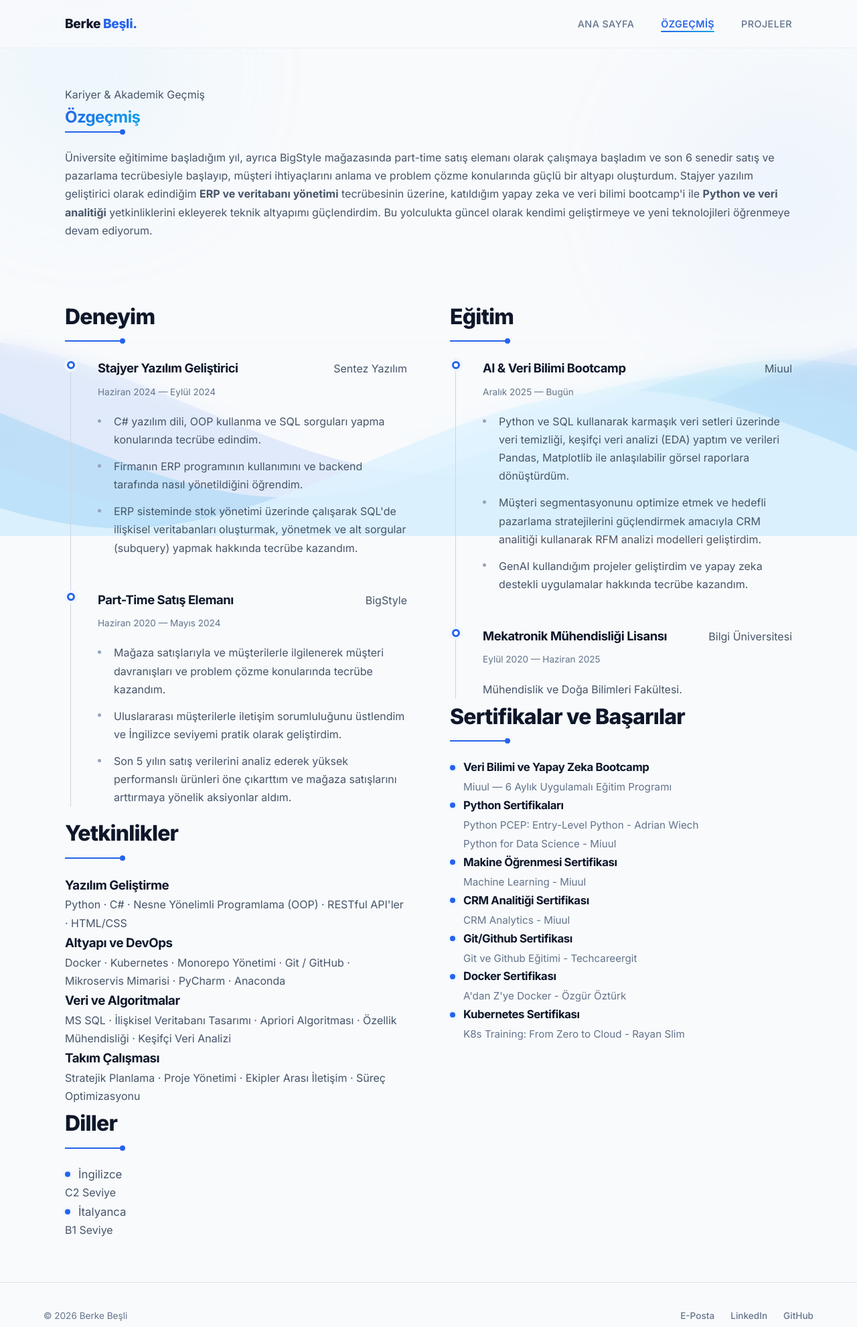
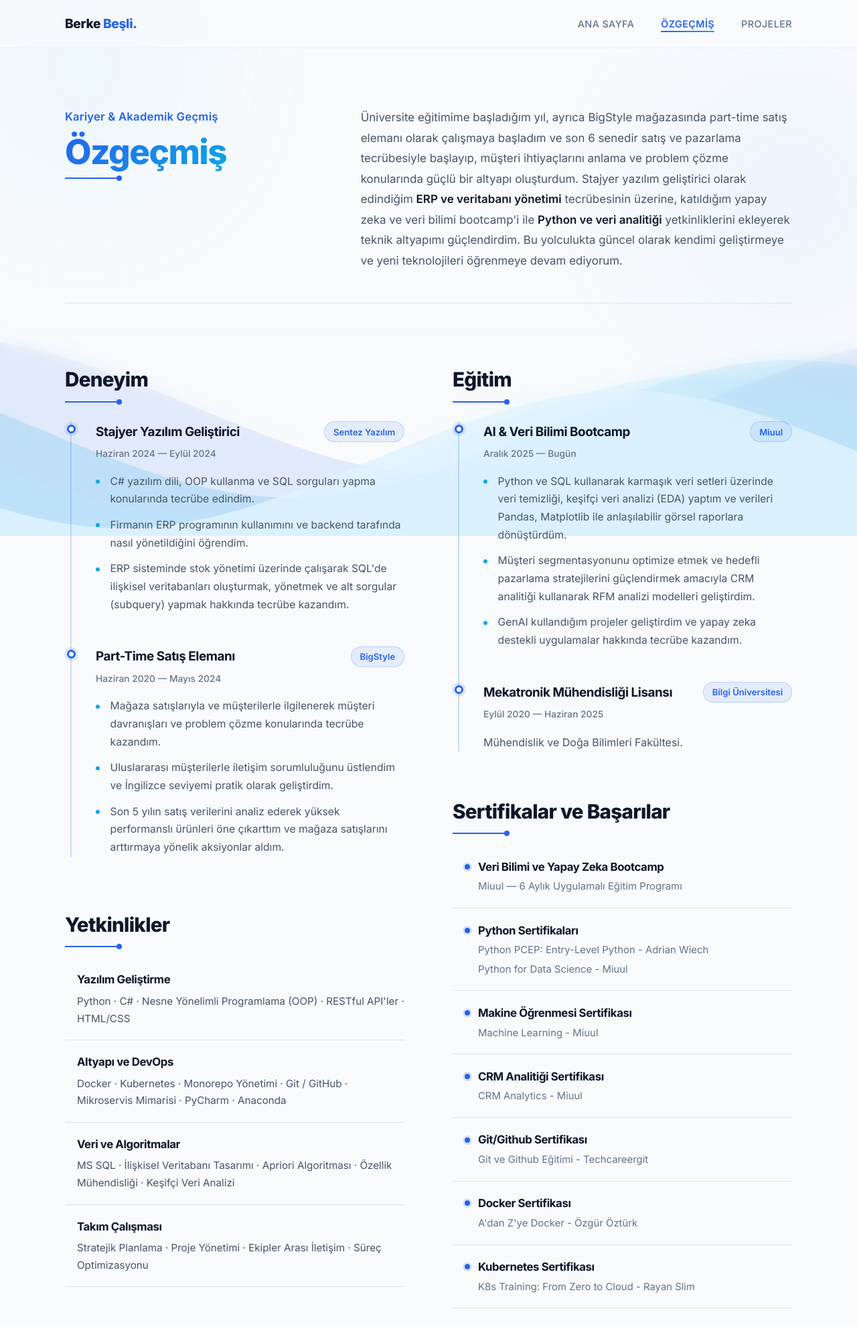
Before and after one commit to BerkeBesli/berkebesli.github.io, a plain HTML site: page resume.html in a window 1280 px wide. Shown: the top 1981 px of the page at 67% size. Drawn offline with Linux system fonts and the light colour scheme.

Commit message:
Refactor styles and update theme description
Updated theme description and adjusted various styles for better consistency and responsiveness. Modified padding, margins, and hover effects for improved layout and user experience.

```diff
--- a/css/style.css
+++ b/css/style.css
@@ -1,5 +1,5 @@
 /* ==========================================================================
-   BERKE BEŞLİ - Portfolyo Web Sitesi (Faz 1: Açık & Dinamik Mavi-Beyaz Tema)
+   BERKE BEŞLİ - Portfolyo Web Sitesi (Faz 1 & Faz 2: Açık Editoryal Tema)
    ========================================================================== */
 
 :root {
@@ -10,7 +10,8 @@
     --accent-primary: #2563eb;    /* Canlı Elektrik Mavisi */
     --accent-secondary: #0ea5e9;  /* Gökyüzü Mavisi */
     --accent-text: #1d4ed8;       /* Vurgulu Metin Mavisi */
-    --border-soft: rgba(191, 219, 254, 0.7);
+    --border-soft: rgba(191, 219, 254, 0.75);
+    --divider-line: rgba(203, 213, 225, 0.55);
 
     /* Dalga Renk Katmanları */
     --wave-layer-1: rgba(37, 99, 235, 0.10);
@@ -151,19 +152,20 @@ main > section:last-child {
     margin-bottom: 2rem;
 }
 
-/* Diğer sayfalardaki (Özgeçmiş/Projeler) kartların genel görünümü */
-.hero-card, .about-card, .expertise-section, .contact-section,
-.resume-summary-card, .resume-main-card, .skill-box, .project-inner-card {
+/* Projeler sayfasındaki mevcut kartların uyumu */
+.project-inner-card {
     background: rgba(255, 255, 255, 0.85);
     backdrop-filter: blur(10px);
     border-radius: 16px;
-    padding: 2.5rem;
+    padding: 2rem;
     box-shadow: 0 4px 6px -1px rgba(0, 0, 0, 0.02), 0 10px 30px -5px rgba(15, 23, 42, 0.04);
     border: 1px solid rgba(226, 232, 240, 0.8);
     transition: transform 0.3s ease, box-shadow 0.3s ease, border-color 0.3s ease;
+    display: flex;
+    flex-direction: column;
 }
 
-.expertise-card:hover, .skill-box:hover, .project-inner-card:hover {
+.project-inner-card:hover {
     transform: translateY(-4px);
     box-shadow: 0 12px 35px -10px rgba(37, 99, 235, 0.12);
     border-color: #93c5fd;
@@ -174,16 +176,6 @@ main > section:last-child {
     font-size: 2.5rem;
     margin-bottom: 2.5rem;
     font-weight: 800;
-}
-
-.section-header {
-    font-size: 1.5rem;
-    margin-bottom: 2rem;
-    color: var(--text-dark);
-}
-
-.resume-summary-card h2 {
-    margin-bottom: 1rem;
 }
 
 /* --- 4. BUTONLAR VE MİKRO ETKİLEŞİMLER --- */
@@ -237,7 +229,7 @@ main > section:last-child {
     box-shadow: 0 8px 20px rgba(37, 99, 235, 0.1);
 }
 
-/* --- 5. ANA SAYFA YENİ KUTUSUZ (OPEN) DÜZENİ --- */
+/* --- 5. ANA SAYFA KUTUSUZ (OPEN) DÜZENİ --- */
 .hero-container {
     display: grid;
     grid-template-columns: 1.25fr 0.95fr;
@@ -246,12 +238,13 @@ main > section:last-child {
     padding: 2rem 0 1rem;
 }
 
-.hero-greeting {
+.hero-greeting, .section-kicker {
     display: inline-block;
-    font-size: 1.15rem;
+    font-size: 1.05rem;
     font-weight: 600;
-    color: var(--text-dark);
-    margin-bottom: 0.85rem;
+    color: var(--accent-primary);
+    margin-bottom: 0.6rem;
+    letter-spacing: 0.01em;
 }
 
 .hero-text-open h1 {
@@ -263,7 +256,14 @@ main > section:last-child {
     color: var(--text-dark);
 }
 
-/* örnek1.png stili renkli kelime vurgusu */
+.editorial-title {
+    font-size: clamp(2.4rem, 4vw, 3.4rem);
+    font-weight: 800;
+    line-height: 1.1;
+    letter-spacing: -0.03em;
+    margin-bottom: 0.65rem;
+}
+
 .text-gradient {
     background: linear-gradient(135deg, var(--accent-primary) 0%, var(--accent-secondary) 100%);
     -webkit-background-clip: text;
@@ -278,7 +278,7 @@ main > section:last-child {
     line-height: 1.75;
 }
 
-/* örnek1.png stili İnce Çizgili Çift Halkalı Yuvarlak Profil */
+/* İnce Çizgili Çift Halkalı Yuvarlak Profil */
 .hero-image-open {
     display: flex;
     justify-content: center;
@@ -319,7 +319,7 @@ main > section:last-child {
     transform: scale(1.06);
 }
 
-/* --- örnek3.png Stili Dikey Kapsül (Pill) Teknoloji Şeridi --- */
+/* Dikey Kapsül (Pill) Teknoloji Şeridi */
 .tech-pills-section {
     padding: 1rem 0;
 }
@@ -386,20 +386,20 @@ main > section:last-child {
     color: var(--text-muted);
 }
 
-/* --- örnek3.png Stili Başlık Çizgisi (──•) ve Editoryal Hakkımda Bölümü --- */
+/* Başlık Çizgisi (──•) ve Editoryal Bölümler */
 .editorial-heading {
-    font-size: 2rem;
+    font-size: 1.85rem;
     font-weight: 800;
     color: var(--text-dark);
-    margin-bottom: 0.5rem;
+    margin-bottom: 0.45rem;
 }
 
 .heading-line-dot {
-    width: 90px;
+    width: 85px;
     height: 2px;
     background-color: var(--accent-primary);
     position: relative;
-    margin-bottom: 1.5rem;
+    margin-bottom: 1.75rem;
 }
 
 .heading-line-dot::after {
@@ -414,14 +414,18 @@ main > section:last-child {
     background-color: var(--accent-primary);
 }
 
-.about-open-section {
+.about-open-section,
+.resume-intro-open {
     display: grid;
     grid-template-columns: 0.85fr 1.45fr;
     gap: 4rem;
     align-items: start;
-    padding: 2.5rem 0;
-    border-top: 1px solid rgba(203, 213, 225, 0.5);
-    border-bottom: 1px solid rgba(203, 213, 225, 0.5);
+    padding: 2rem 0 3rem;
+    border-bottom: 1px solid var(--divider-line);
+}
+
+.about-open-section {
+    border-top: 1px solid var(--divider-line);
 }
 
 .about-tagline {
@@ -431,21 +435,24 @@ main > section:last-child {
     line-height: 1.55;
 }
 
-.about-text-column p {
+.about-text-column p,
+.resume-intro-text p {
     margin-bottom: 1.25rem;
-    font-size: 1.05rem;
+    font-size: 1.06rem;
+    line-height: 1.8;
 }
 
-.about-text-column p:last-child {
+.about-text-column p:last-child,
+.resume-intro-text p:last-child {
     margin-bottom: 0;
 }
 
-.about-text-column strong {
+.about-text-column strong,
+.resume-intro-text strong {
     color: var(--text-dark);
     font-weight: 600;
 }
 
-/* --- Kutusuz İletişim Bölümü --- */
 .contact-open-section {
     padding: 1rem 0;
 }
@@ -458,61 +465,95 @@ main > section:last-child {
     font-size: 1.08rem;
 }
 
-/* --- 6. ÖZGEÇMİŞ SAYFASI (TIMELINE, DİLLER, SERTİFİKALAR) --- */
+/* --- 6. ÖZGEÇMİŞ SAYFASI (KUTUSUZ EDİTORYAL YAPI & TIMELINE) --- */
+.resume-open-section {
+    margin-top: 3.5rem;
+}
+
 .resume-layout {
     display: grid;
     grid-template-columns: 1fr 1fr;
+    gap: 4.5rem;
+    align-items: start;
+}
+
+.resume-column {
+    display: flex;
+    flex-direction: column;
     gap: 4rem;
 }
 
+.resume-block {
+    width: 100%;
+}
+
+/* Timeline (Deneyim ve Eğitim) */
 .timeline {
     position: relative;
-    border-left: 1px solid #cbd5e1;
+    border-left: 2px solid rgba(37, 99, 235, 0.2);
     margin-left: 0.5rem;
-    padding-left: 2.5rem;
+    padding-left: 2.25rem;
 }
 
 .timeline-item {
     position: relative;
     margin-bottom: 3rem;
+    transition: transform 0.3s ease;
 }
 
-.timeline-item:last-child { margin-bottom: 0; }
+.timeline-item:last-child {
+    margin-bottom: 0;
+}
 
 .timeline-dot {
     position: absolute;
-    left: -2.9rem;
-    top: 0.3rem;
-    width: 12px;
-    height: 12px;
-    background-color: #fff;
+    left: -2.68rem;
+    top: 0.35rem;
+    width: 13px;
+    height: 13px;
+    background-color: var(--bg-base);
     border: 3px solid var(--accent-primary);
     border-radius: 50%;
-    box-shadow: 0 0 0 4px #eff6ff;
+    box-shadow: 0 0 0 4px rgba(37, 99, 235, 0.12);
+    transition: all 0.3s ease;
+}
+
+.timeline-item:hover .timeline-dot {
+    background-color: var(--accent-primary);
+    transform: scale(1.2);
+    box-shadow: 0 0 0 6px rgba(37, 99, 235, 0.2);
 }
 
 .timeline-item-header {
     display: flex;
     justify-content: space-between;
-    align-items: baseline;
-    margin-bottom: 0.5rem;
+    align-items: center;
+    flex-wrap: wrap;
+    gap: 0.5rem;
+    margin-bottom: 0.35rem;
 }
 
 .timeline-item-header h3 {
-    font-size: 1.15rem;
+    font-size: 1.18rem;
+    font-weight: 700;
 }
 
-.institution-text {
+.institution-badge {
+    background: rgba(37, 99, 235, 0.09);
     color: var(--accent-primary);
-    font-weight: 500;
-    font-size: 0.9rem;
+    border: 1px solid rgba(37, 99, 235, 0.2);
+    font-weight: 600;
+    font-size: 0.82rem;
+    padding: 0.2rem 0.8rem;
+    border-radius: 999px;
 }
 
 .timeline-date {
     display: block;
     color: var(--text-muted);
-    font-size: 0.85rem;
-    margin-bottom: 1.2rem;
+    font-size: 0.86rem;
+    font-weight: 500;
+    margin-bottom: 1rem;
 }
 
 .task-list {
@@ -521,32 +562,67 @@ main > section:last-child {
 
 .task-list li {
     position: relative;
-    padding-left: 1.5rem;
-    margin-bottom: 0.8rem;
+    padding-left: 1.35rem;
+    margin-bottom: 0.75rem;
     color: var(--text-body);
+    font-size: 0.98rem;
 }
 
 .task-list li::before {
     content: '';
     position: absolute;
     left: 0;
-    top: 0.6rem;
-    width: 5px;
-    height: 5px;
-    background-color: #94a3b8;
+    top: 0.65rem;
+    width: 6px;
+    height: 6px;
+    background-color: var(--accent-secondary);
     border-radius: 50%;
 }
 
-.skills-header {
-    margin-top: 3rem;
+/* Kutusuz Yetkinlikler ve Sertifika Satırları */
+.open-list-group {
+    display: flex;
+    flex-direction: column;
+}
+
+.open-list-item,
+.open-cert-item {
+    padding: 1.15rem 0 1.15rem 1rem;
+    border-bottom: 1px solid var(--divider-line);
+    border-left: 2px solid transparent;
+    transition: all 0.3s cubic-bezier(0.16, 1, 0.3, 1);
+}
+
+.open-list-item:first-child,
+.open-cert-item:first-child {
+    padding-top: 0.4rem;
+}
+
+.open-list-item:hover,
+.open-cert-item:hover {
+    transform: translateX(6px);
+    border-left-color: var(--accent-primary);
+    background: linear-gradient(90deg, rgba(37, 99, 235, 0.04) 0%, rgba(255, 255, 255, 0) 100%);
+}
+
+.open-list-item h3 {
+    font-size: 1.05rem;
+    margin-bottom: 0.3rem;
+    color: var(--text-dark);
+}
+
+.open-list-item p {
+    font-size: 0.95rem;
+    color: var(--text-body);
 }
 
 .dot-header {
     display: flex;
     align-items: center;
     gap: 12px;
-    margin-bottom: 0;
     font-size: 1.05rem;
+    font-weight: 700;
+    color: var(--text-dark);
 }
 
 .dot-header::before {
@@ -556,51 +632,46 @@ main > section:last-child {
     height: 8px;
     background-color: var(--accent-primary);
     border-radius: 50%;
-    box-shadow: 0 0 0 3px #eff6ff;
+    box-shadow: 0 0 0 3px rgba(37, 99, 235, 0.15);
     flex-shrink: 0;
-}
-
-.skill-box {
-    padding: 1.25rem 1.5rem;
-}
-
-.skill-box h3 {
-    font-size: 1rem;
-}
-
-.lang-level {
-    color: var(--text-muted);
-    font-weight: 400;
-    font-size: 0.9rem;
 }
 
 .cert-details {
     display: block;
     padding-left: 20px;
     color: var(--text-muted);
-    font-size: 0.95rem;
-    margin-top: 0.15rem;
+    font-size: 0.93rem;
+    margin-top: 0.2rem;
 }
 
-.languages-column,
-.certificates-column {
-    display: grid;
-    grid-template-columns: 1fr;
-    gap: 1.5rem;
+/* Kutusuz Diller Bölümü */
+.open-lang-group {
+    display: flex;
+    flex-direction: column;
+    gap: 0.85rem;
 }
 
-.expertise-column {
-    display: grid;
-    grid-template-columns: 1fr;
-    gap: 0.5rem;
+.open-lang-item {
+    display: flex;
+    align-items: center;
+    justify-content: space-between;
+    padding: 0.9rem 1rem;
+    border-bottom: 1px solid var(--divider-line);
+    transition: all 0.3s ease;
 }
 
-.expertise-card {
-    background-color: #ffffff;
-    border: 1px solid #e2e8f0;
-    border-radius: 12px;
-    padding: 1.5rem;
-    transition: transform 0.3s ease, border-color 0.3s ease, box-shadow 0.3s ease;
+.open-lang-item:hover {
+    transform: translateX(6px);
+    border-bottom-color: var(--accent-primary);
+}
+
+.lang-badge {
+    font-size: 0.85rem;
+    font-weight: 600;
+    color: var(--accent-primary);
+    background: rgba(37, 99, 235, 0.08);
+    padding: 0.25rem 0.85rem;
+    border-radius: 999px;
 }
 
 /* --- 7. PROJELER SAYFASI GRID --- */
@@ -608,12 +679,6 @@ main > section:last-child {
     display: grid;
     grid-template-columns: repeat(3, 1fr);
     gap: 2rem;
-}
-
-.project-inner-card {
-    padding: 2rem;
-    display: flex;
-    flex-direction: column;
 }
 
 .project-inner-card h3 {
@@ -656,7 +721,6 @@ main > section:last-child {
     overflow: hidden;
 }
 
-/* Sayfanın üst kısmındaki boşluk hissini kıran yumuşak mavi ışık hüzmeleri */
 .ambient-glow {
     position: absolute;
     border-radius: 50%;
@@ -721,20 +785,17 @@ main > section:last-child {
     }
 }
 
-/* JavaScript çalışmasa veya önbellekte kalsa bile içerikler her zaman görünür */
 .reveal {
     opacity: 1;
     transform: translateY(0);
     animation: fadeUpIn 0.75s cubic-bezier(0.16, 1, 0.3, 1) both;
 }
 
-/* Bölümlerin sırayla yumuşakça ekrana gelmesi için gecikme süreleri */
-.hero-container.reveal { animation-delay: 0.05s; }
-.tech-pills-section.reveal { animation-delay: 0.18s; }
+.hero-container.reveal, .resume-intro-open.reveal { animation-delay: 0.05s; }
+.tech-pills-section.reveal, .resume-open-section.reveal { animation-delay: 0.18s; }
 .about-open-section.reveal { animation-delay: 0.30s; }
 .contact-open-section.reveal { animation-delay: 0.40s; }
 
-/* Sadece yeni JS aktif olduğunda sayfanın altındaki bölümleri scroll ile tetikle */
 .js-scroll-ready .reveal:not(.is-visible) {
     opacity: 0;
     transform: translateY(28px);
@@ -797,7 +858,7 @@ main > section:last-child {
 .footer-links a:hover { color: var(--text-dark); }
 .footer-links a:hover::after { width: 100%; }
 
-/* --- 11. MOBİL UYUM (RESPONSIVE) --- */
+/* --- 11. MOBİL UYUM VE ÖZGEÇMİŞ MOBİL SIRALAMA (RESPONSIVE) --- */
 @media (max-width: 992px) {
     .hero-container {
         grid-template-columns: 1fr;
@@ -805,7 +866,7 @@ main > section:last-child {
         gap: 2.5rem;
     }
     .hero-image-open {
-        order: -1; /* Mobilde fotoğraf üstte görünsün */
+        order: -1;
     }
     .hero-lead {
         margin: 0 auto;
@@ -816,10 +877,27 @@ main > section:last-child {
     .tech-pills-wrapper {
         grid-template-columns: repeat(3, 1fr);
     }
-    .about-open-section, .resume-layout {
+    .about-open-section,
+    .resume-intro-open {
         grid-template-columns: 1fr;
-        gap: 2rem;
+        gap: 1.5rem;
     }
+
+    /* Faz 2: Mobilde Özgeçmiş Sıralaması (Deneyim -> Eğitim -> Yetkinlikler -> Sertifikalar -> Diller) */
+    .resume-layout {
+        display: flex;
+        flex-direction: column;
+        gap: 3.5rem;
+    }
+    .resume-column {
+        display: contents; /* Sütun sarmalayıcılarını devre dışı bırakıp iç blokları doğrudan sıralar */
+    }
+    .block-experience   { order: 1; }
+    .block-education    { order: 2; }
+    .block-skills       { order: 3; }
+    .block-certificates { order: 4; }
+    .block-languages    { order: 5; }
+
     .projects-grid {
         grid-template-columns: repeat(2, 1fr);
     }
@@ -829,7 +907,7 @@ main > section:last-child {
     .projects-grid { grid-template-columns: 1fr; }
     .page-title { font-size: 2rem; }
     main { padding: 0 1.5rem; margin: 2rem auto; }
-    main > section { margin-bottom: 4rem; }
+    main > section { margin-bottom: 3.5rem; }
 
     .profile-ring-inner {
         width: 240px;
@@ -884,7 +962,7 @@ main > section:last-child {
     .timeline-item-header {
         flex-direction: column;
         align-items: flex-start;
-        gap: 0.3rem;
+        gap: 0.4rem;
     }
 }
 
```
